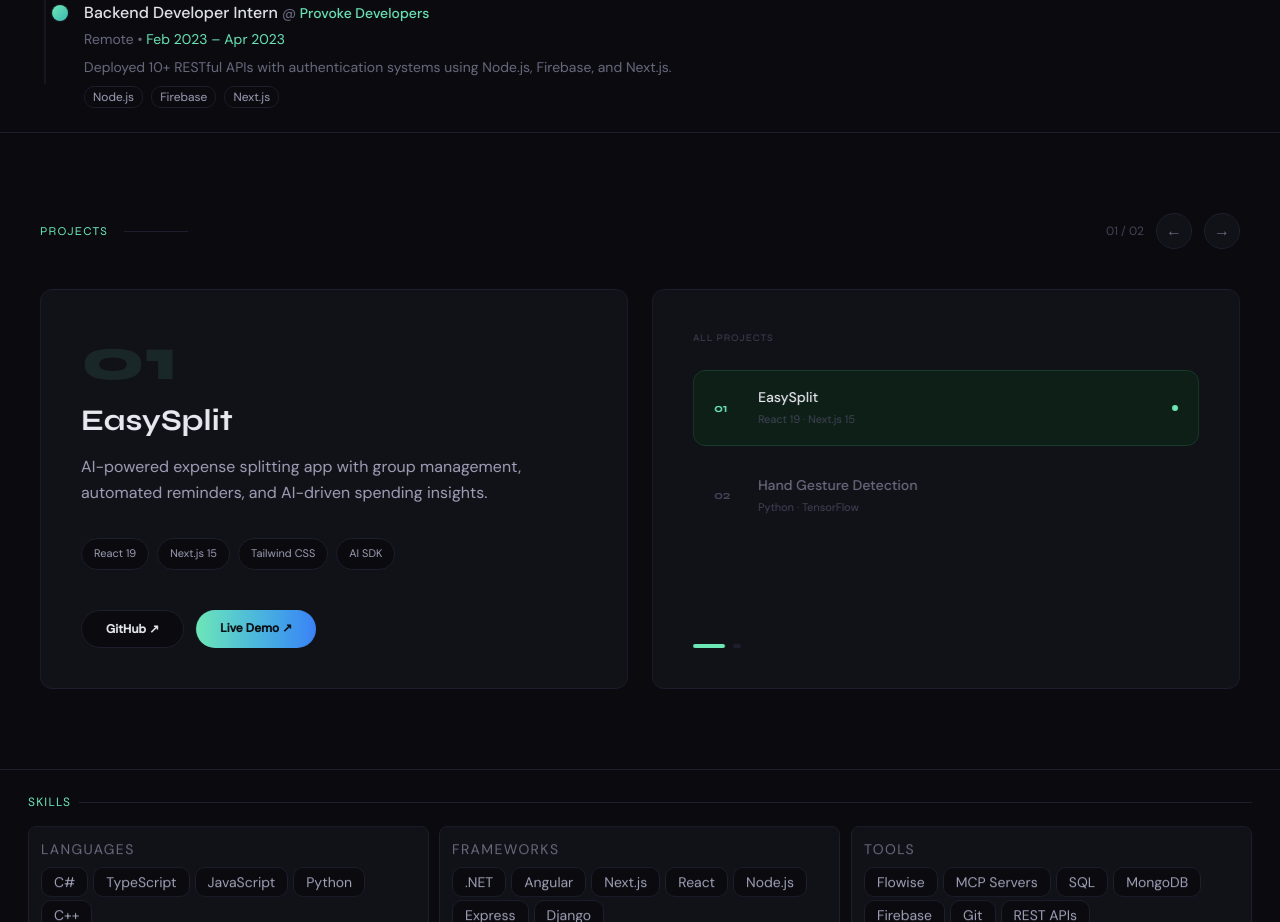
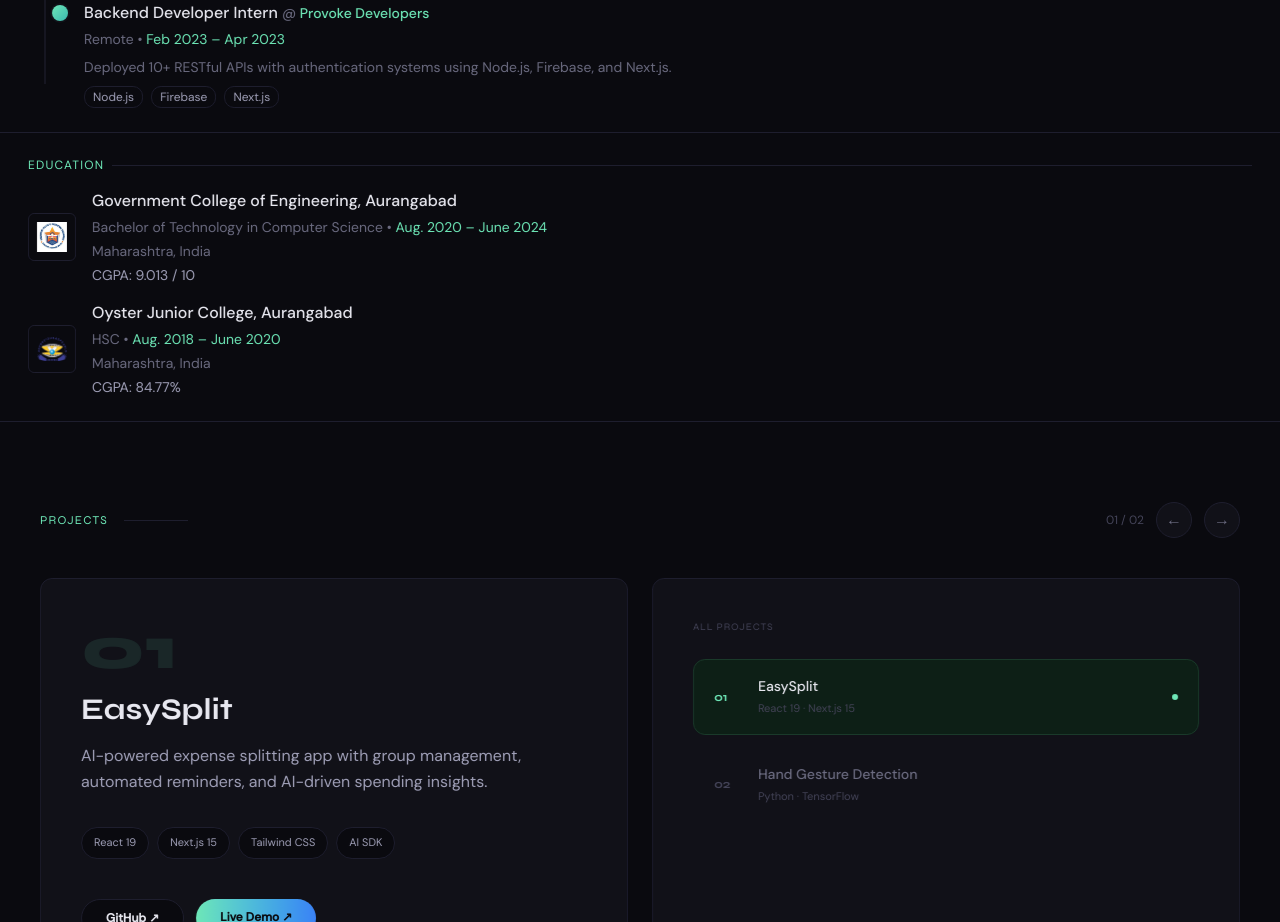
Before and after one commit to Aditya-V-Rathi/aditya-portfolio, a Next.js app: page / in a window 1280 px wide. Shown: the part 1000-1922 px from the top of the page. Built offline with nearby package versions, Linux system fonts and the light colour scheme.

Commit message:
Added Education Section

```diff
--- a/app/page.tsx
+++ b/app/page.tsx
@@ -4,6 +4,7 @@ import Projects from "@/components/sections/Projects"
 import Experience from "@/components/sections/Experience"
 import Skills from "@/components/sections/Skills"
 import Contact from "@/components/sections/Contact"
+import Education from "@/components/sections/Education"
 
 export default function Home() {
   return (
@@ -11,6 +12,7 @@ export default function Home() {
       <Navbar />
       <Hero />
       <Experience />
+      <Education />
       <Projects />
       <Skills />
       <Contact />
--- /dev/null
+++ b/components/sections/Education.tsx
@@ -0,0 +1,34 @@
+import { education } from "@/data/education"
+import Reveal from "../Reveal"
+
+export default function Education() {
+  return (
+    <section id="education" className="border-b border-[#1e1e2e] px-7 py-6">
+
+      {/* Heading */}
+      <div className="flex items-center gap-2 mb-4">
+        <span className="text-xs uppercase tracking-widest text-[#6EE7B7]">Education</span>
+        <div className="h-[0.5px] flex-1 bg-[#1e1e2e]" />
+      </div>
+
+      <div className="space-y-4">
+        {education.map((ed, idx) => (
+          <Reveal key={`${ed.institution}-${idx}`} className="flex items-center gap-4 reveal-left">
+            <div className="shrink-0">
+              <img src={ed.logo} alt={ed.institution} className="h-12 w-12 rounded-md border border-[#1e1e2e] bg-[#0a0a0f] p-2 object-contain" />
+            </div>
+
+            <div className="flex-1">
+              <h3 className="text-base font-medium text-[#e8e8f0]">{ed.institution}</h3>
+              <div className="text-sm text-[#6b6b80] mt-1">
+                {ed.degree} • <span className="text-[#6EE7B7]">{ed.period}</span>
+              </div>
+              <div className="text-sm text-[#6b6b80] mt-1">{ed.location}</div>
+              <div className="text-sm text-[#a0a0b8] mt-1">CGPA: {ed.cgpa}</div>
+            </div>
+          </Reveal>
+        ))}
+      </div>
+    </section>
+  )
+}
--- a/components/sections/Navbar.tsx
+++ b/components/sections/Navbar.tsx
@@ -1,14 +1,47 @@
 "use client"
 import { info } from "@/data/info"
-import { useState } from "react"
+import { useEffect, useState } from "react"
 
 const links = ["About", "Experience", "Projects", "Skills"]
 
 export default function Navbar() {
   const [open, setOpen] = useState(false)
+  const [visible, setVisible] = useState(true)
+
+  useEffect(() => {
+    let lastY = typeof window !== "undefined" ? window.scrollY : 0
+    const threshold = 10
+
+    const handleScroll = () => {
+      const currentY = window.scrollY
+      if (currentY <= 0) {
+        setVisible(true)
+      } else if (Math.abs(currentY - lastY) < threshold) {
+        // ignore tiny movements
+      } else if (currentY > lastY) {
+        // scrolling down
+        setVisible(false)
+      } else {
+        // scrolling up
+        setVisible(true)
+      }
+      lastY = currentY
+    }
+
+    window.addEventListener("scroll", handleScroll, { passive: true })
+    return () => window.removeEventListener("scroll", handleScroll)
+  }, [])
+
+  const toggleMenu = () => {
+    setOpen((prev) => {
+      const nextOpen = !prev
+      if (nextOpen) setVisible(true)
+      return nextOpen
+    })
+  }
 
   return (
-    <nav className="border-b border-[#1e1e2e] bg-[#0a0a0f]">
+    <nav className={`sticky top-0 z-50 transition-transform duration-300 border-b border-[#1e1e2e] bg-[#0a0a0f] ${visible ? "translate-y-0" : "-translate-y-full"}`}>
       <div className="flex items-center justify-between px-4 py-2">
         <div className="text-[18px] font-medium text-[#e8e8f0]" style={{ paddingLeft: "4px" }}>AR</div>
 
@@ -36,7 +69,7 @@ export default function Navbar() {
 
         <button
           className="flex flex-col gap-2 md:hidden"
-          onClick={() => setOpen(!open)}
+          onClick={toggleMenu}
           aria-label="Toggle menu"
         >
           <span className={`block h-0.5 w-6 bg-[#e8e8f0] transition-all ${open ? "translate-y-2 rotate-45" : ""}`} />
--- /dev/null
+++ b/data/education.ts
@@ -0,0 +1,18 @@
+export const education = [
+  {
+    institution: "Government College of Engineering, Aurangabad",
+    logo: "/images/inst1.png",
+    period: "Aug. 2020 – June 2024",
+    cgpa: "9.013 / 10",
+    degree: "Bachelor of Technology in Computer Science",
+    location: "Maharashtra, India",
+  },
+  {
+    institution: "Oyster Junior College, Aurangabad",
+    logo: "/images/inst2.png",
+    period: "Aug. 2018 – June 2020",
+    cgpa: "84.77%",
+    degree: "HSC",
+    location: "Maharashtra, India",
+  },
+]
```
Also changed, not shown: public/images/inst1.png (added), public/images/inst2.png (added).
